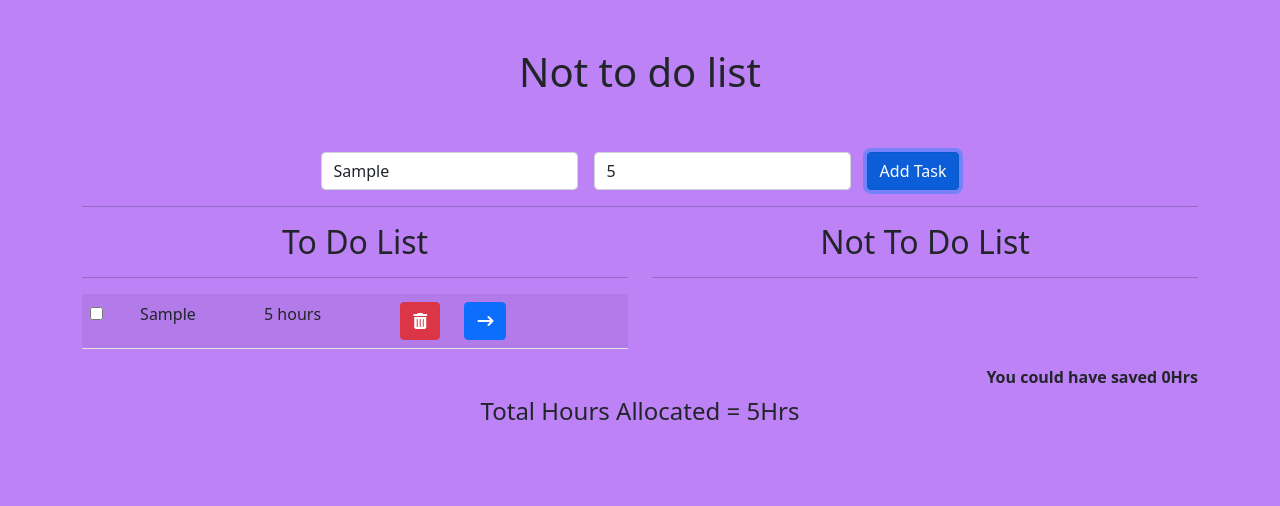
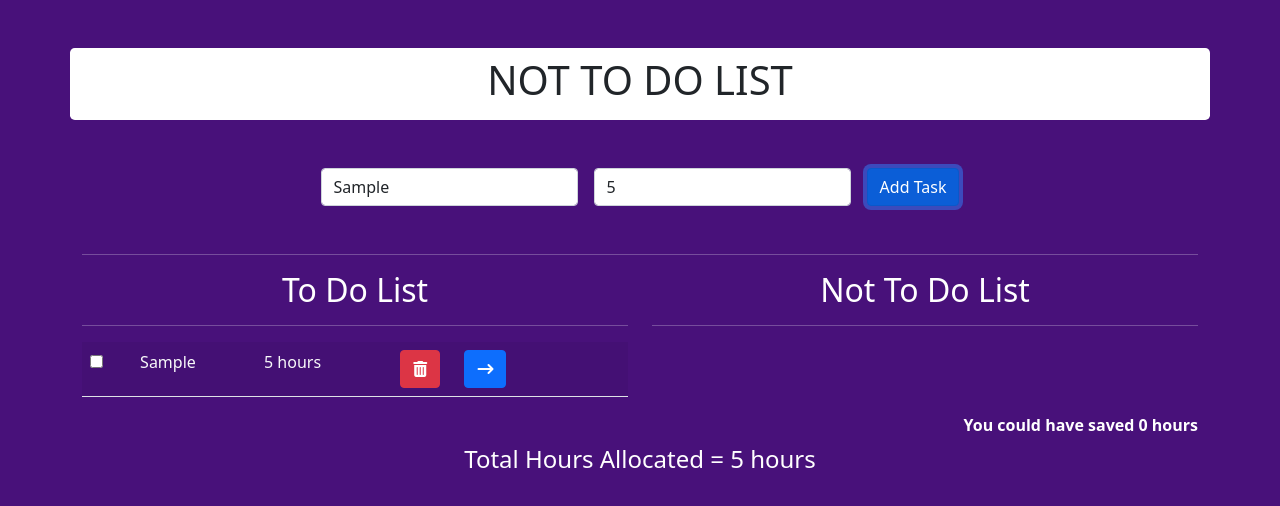
Before and after one commit to tech-and-me/not-to-do-list, a plain HTML site: page index.html in a window 1280 px wide. Both pictures are taken after typing "Sample", "5" into the empty fields and a click on the button "Add Task". Drawn offline with nearby package versions, Linux system fonts and the light colour scheme.

Commit message:
checking hours entered before pushing to array plus adding alert for negative number

```diff
--- a/index.html
+++ b/index.html
@@ -17,13 +17,12 @@
         <div class="container">
             <!-- Page title  -->
             <div class="row py-5 ">
-                <div class="col d-flex justify-content-center">
-                    <h1>Not to do list</h1>
-
+                <div class="col d-flex justify-content-center container bg-body py-2 rounded-3">
+                    <h1 class="text-dark">Not to do list</h1>
                 </div>
             </div>
 
-            <form action = "javascript:void(0)" onsubmit="handleOnSubmit(this)"  class="row row-cols-md-auto g-3 align-items-center justify-content-center">
+            <form action = "javascript:void(0)" onsubmit="handleOnSubmit(this)"  class="row row-cols-md-auto g-3 align-items-center justify-content-center mb-5">
                 <div class="col-12">
                   <div class="input-group">
                     <input type="text" name="task" class="form-control" id="inlineFormInputGroupUsername" placeholder="Task" required>
@@ -141,7 +140,7 @@
 
                 <div class="text-end fw-bolder">
                     You could have saved
-                    <span id="bad-hr">10</span>Hrs
+                    <span id="bad-hr">0</span> hours
                 </div>
 
                 </div>
@@ -150,7 +149,7 @@
 
             <div class="row">
                 <div class="col d-flex justify-content-center my-2">
-                    <h4>Total Hours Allocated = <span id="total-hours">50</span>Hrs</h4>
+                    <h4>Total Hours Allocated = <span id="total-hours">0</span> hours</h4>
                 </div>
             </div>
 
--- a/script.js
+++ b/script.js
@@ -4,8 +4,7 @@ let totalHours = [];
 let badHours = [];
 let taskListElm = document.getElementById("task-list");
 let badListElm = document.getElementById("bad-list");
-// const weekHrs = 11;
-// let taskListElm = document.getElementsByClassName("task-list");
+const weekHrs = 105;
 
 
 const handleOnSubmit = e => {
@@ -21,18 +20,22 @@ const handleOnSubmit = e => {
         task,
         hr
     }
-    taskList.push(obj);
-
-    // const ttlHr = taskTotalHrs() + badTotalHrs();
-    // if(ttlHr + hr > weekHrs){
-    //     return alert("You have exceeded the weekly hours");
-    // }
-
+    let ttlHr = taskTotalHrs();
+    if (hr<=0){
+        return alert("Hours should be greater than zero.");
+    }
+    else if(ttlHr == weekHrs){
+        return alert("You have alread allocated the maximum hours for the week. Please consider delete some tasks to be able to add new task.");
+    }
+    else if(ttlHr + hr > weekHrs){
+        return alert(`maximum hours you could enter is ${weekHrs-ttlHr}`);
+    }
+    else{
+        taskList.push(obj);
+    }
     console.log(obj);
     // console.log(task-list);
     display();
-
-
 };
 
 
@@ -49,8 +52,8 @@ const display = () =>{
                 <td>
                     <input type="checkbox">
                 </td>
-                <td>${item.task}</td>
-                <td>${item.hr} hours</td>
+                <td class="text-light">${item.task}</td>
+                <td class="text-light">${item.hr} hours</td>
                 <td>
                     <button class="btn btn-danger" onclick ="deleteTaskList(${index})"><i class="fa-solid fa-trash-can"></i></button>
                     <button class="btn btn-primary" onclick = "markAsNotToDo(${index})"><i class="fa-solid fa-arrow-right-long"></i></button>
@@ -79,8 +82,8 @@ const displayBadList = () => {
                 <td>
                     <input type="checkbox">
                 </td>
-                <td>${item.task}</td>
-                <td>${item.hr}hrs</td>
+                <td class="text-light">${item.task}</td>
+                <td class="text-light">${item.hr}hrs</td>
                 <td>
                     <button class="btn btn-warning" onclick="markAsToDo(${index})"><i class="fa-solid fa-arrow-left-long"></i></button>
                     <button class="btn btn-danger" onclick="deleteBadList(${index})"><i class="fa-solid fa-trash-can"></i></button>
--- a/styles.css
+++ b/styles.css
@@ -1,9 +1,18 @@
+body{
+    color: white;
+}
+
 .wrapper{
-    background: rgb(189, 130, 245);
+    background: rgb(72, 17, 122);
     min-height: 100vh;
 }
 
 
+
+h1{
+    text-transform: uppercase;
+}
+
 td button{
     margin: auto 10px;
 }
```
